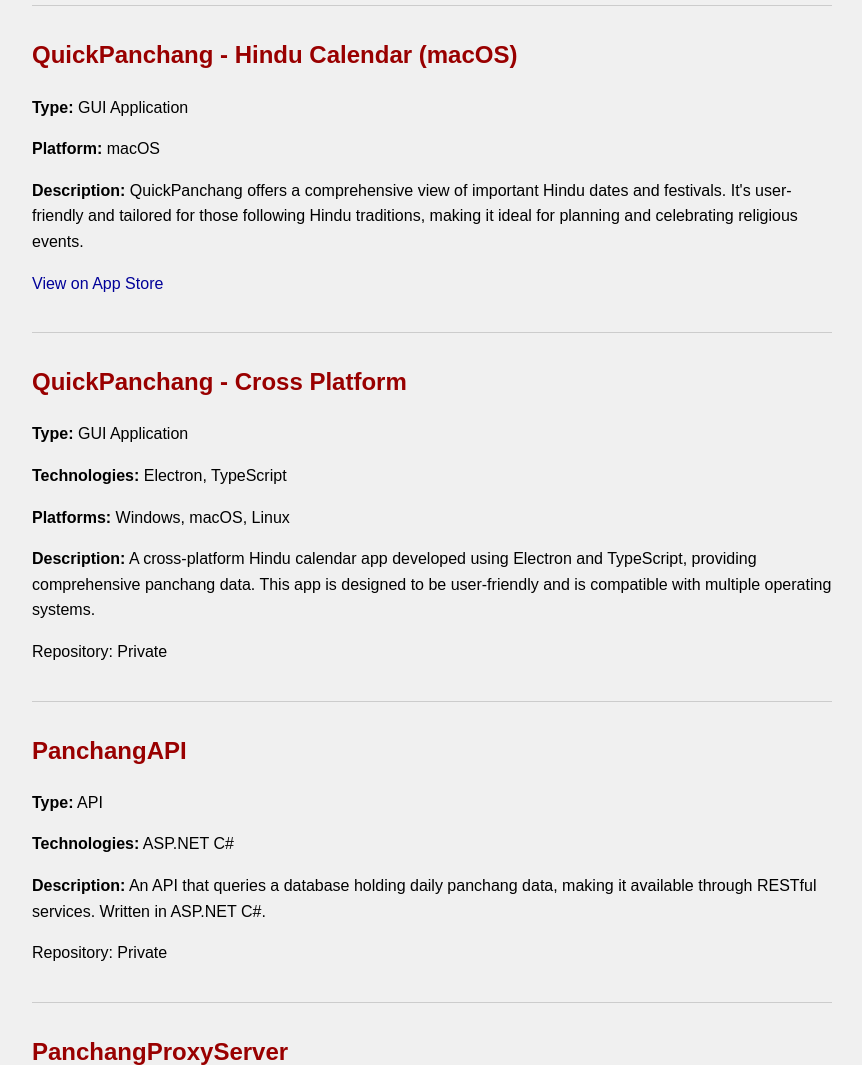
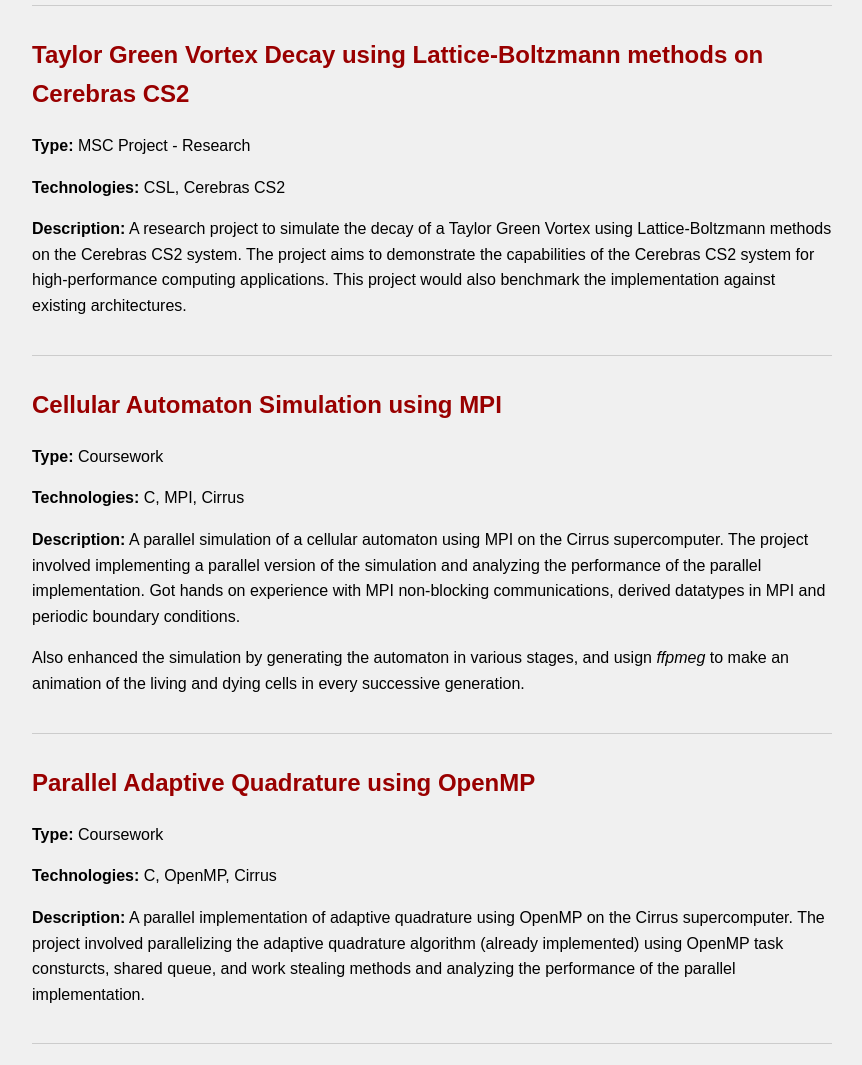
Before and after one commit to amartyadav/personal_blog, a plain HTML site: page projects.html in a window 1280 px wide. Shown: the part 220-1285 px from the top of the page, without its empty margins (208-1070 px from the left). Drawn offline with Linux system fonts and the light colour scheme.

Commit message:
add(projects.html): include new research and coursework projects with descriptions and technologies

```diff
--- a/projects.html
+++ b/projects.html
@@ -65,6 +65,30 @@
     <hr>
 
     <div class="project">
+        <h2>Taylor Green Vortex Decay using Lattice-Boltzmann methods on Cerebras CS2</h2>
+        <p><strong>Type:</strong> MSC Project - Research</p>
+        <p><strong>Technologies:</strong> CSL, Cerebras CS2</p>
+        <p><strong>Description:</strong> A research project to simulate the decay of a Taylor Green Vortex using Lattice-Boltzmann methods on the Cerebras CS2 system. The project aims to demonstrate the capabilities of the Cerebras CS2 system for high-performance computing applications.
+        This project would also benchmark the implementation against existing architectures.</p>
+    </div>
+
+    <div class="project">
+        <h2>Cellular Automaton Simulation using MPI</h2>
+        <p><strong>Type:</strong> Coursework</p>
+        <p><strong>Technologies:</strong> C, MPI, Cirrus</p>
+        <p><strong>Description:</strong> A parallel simulation of a cellular automaton using MPI on the Cirrus supercomputer. The project involved implementing a parallel version of the simulation and analyzing the performance of the parallel implementation.
+        Got hands on experience with MPI non-blocking communications, derived datatypes in MPI and periodic boundary conditions.</p>
+        <p>Also enhanced the simulation by generating the automaton in various stages, and usign <i>ffpmeg</i> to make an animation of the living and dying cells in every successive generation.</p>
+    </div>
+
+    <div class="project">
+        <h2>Parallel Adaptive Quadrature using OpenMP</h2>
+        <p><strong>Type:</strong> Coursework</p>
+        <p><strong>Technologies:</strong> C, OpenMP, Cirrus</p>
+        <p><strong>Description:</strong> A parallel implementation of adaptive quadrature using OpenMP on the Cirrus supercomputer. The project involved parallelizing the adaptive quadrature algorithm (already implemented) using OpenMP task consturcts, shared queue, and work stealing methods and analyzing the performance of the parallel implementation.</p>
+    </div>
+
+    <div class="project">
         <h2>QuickPanchang - Hindu Calendar (macOS)</h2>
         <p><strong>Type:</strong> GUI Application</p>
         <p><strong>Platform:</strong> macOS</p>
```
